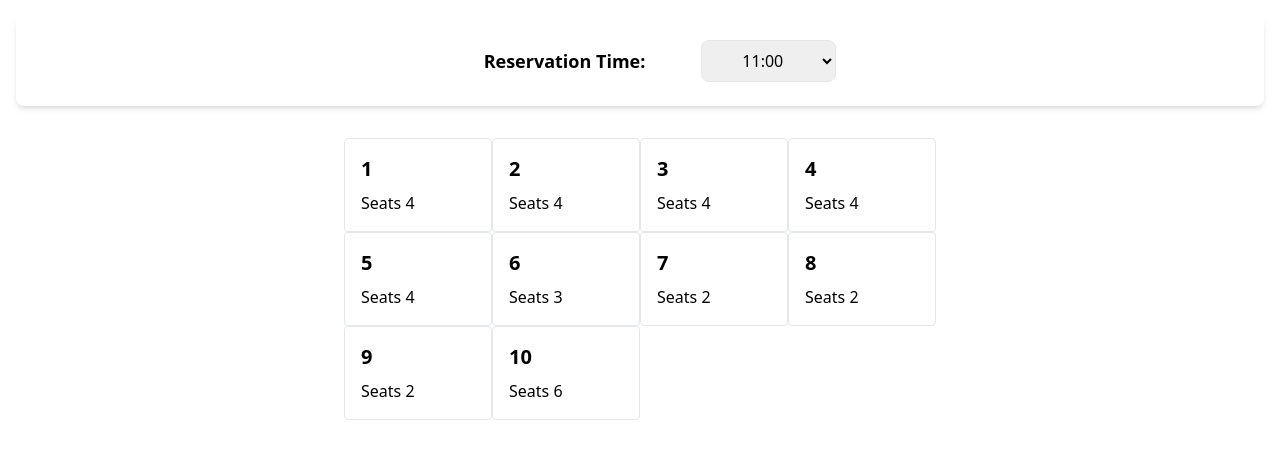
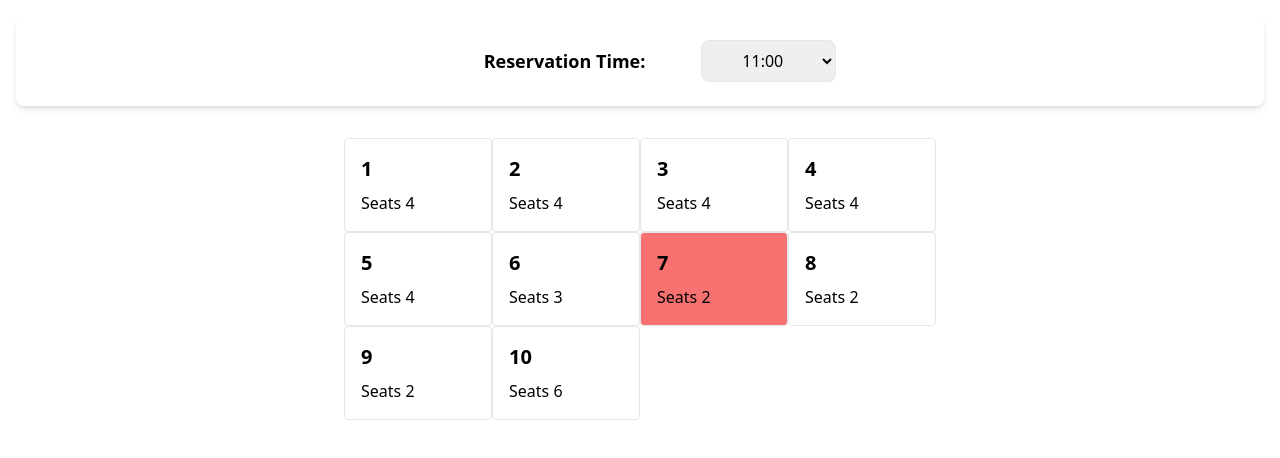
Before and after one commit to jesseagauthier/reservation, a website: page index.html in a window 1280 px wide. Both pictures are taken after a click on the element 640 px from the left and 279 px from the top of the page. Drawn offline with Linux system fonts and the light colour scheme.

Commit message:
allows the user to booktable times for 2 hours

```diff
--- a/scripts/script.js
+++ b/scripts/script.js
@@ -99,12 +99,12 @@ function generatesOpenHours(timeOpen, timeClosed, tablesList) {
 function rendersReservationHours(timeOpen, timeClosed, tablesList) {
 	const openHours = generatesOpenHours(timeOpen, timeClosed, tablesList)
 	const hoursContainer = document.getElementById('time')
-	// console.log(`Hours Open ${openHours}`)
+	let count = -1
 	for (const hour of openHours) {
-		// console.log(hour)
+		count++
 		hoursContainer.insertAdjacentHTML(
 			'beforeend',
-			`<option class="bg-gray-200 text-black" data-hour="${hour}">${hour}</option>
+			`<option class="bg-gray-200 text-black" data-hour="${count}">${hour}</option>
         `
 		)
 	}
@@ -115,7 +115,8 @@ const tablesContainer = document
 	.addEventListener('click', function (e) {
 		if (e.target.className.includes('table')) {
 			const table = e.target.dataset.table
-			bookTable(table)
+
+			bookTable(table, e)
 		}
 	})
 
@@ -141,7 +142,25 @@ function renderTables(tablesList) {
 	}
 }
 
-function bookTable(table) {
-	console.log(table)
-	console.log(time)
+function bookTable(tableNumber, event) {
+	event.target.classList.toggle('hover:bg-green-400')
+	event.target.classList.toggle('bg-red-400')
+	const hoursContainer = document.getElementById('time')
+
+	const selectedTime = hoursContainer.value
+	const timesOpen = generatesOpenHours(timeOpen, timeClosed, tablesList)
+	const selectedTimeIndex = timesOpen.findIndex((time) => time === selectedTime)
+	const tableIndex = tablesList.findIndex(
+		(currentTable) => currentTable.table == tableNumber
+	)
+	const twoHourBlock = 4
+	let currentIndex = selectedTimeIndex
+
+	for (let i = 0; i < twoHourBlock; i++) {
+		if (tablesList[tableIndex].reservations[currentIndex]) {
+			tablesList[tableIndex].reservations[currentIndex].reserved = true
+			currentIndex++
+		}
+		console.log(tablesList)
+	}
 }
```
Also changed, not shown: styles/output.css.
